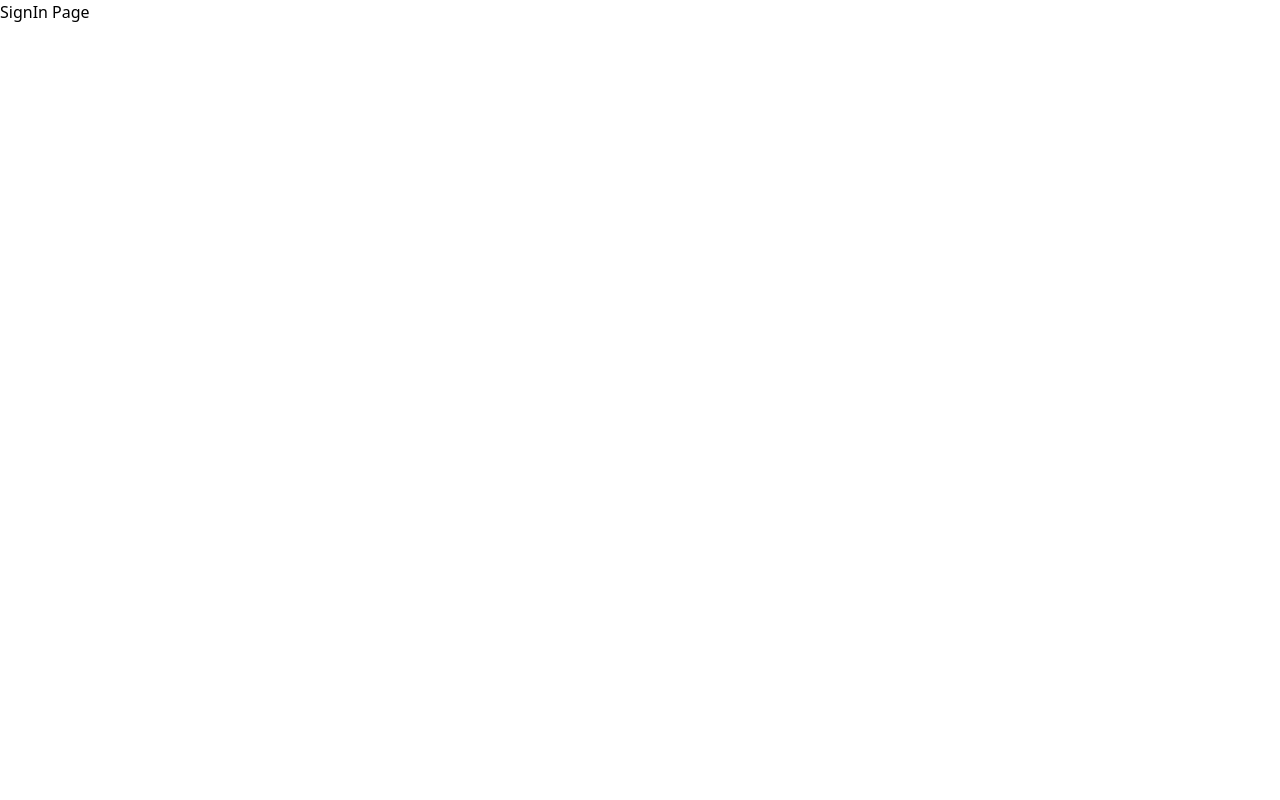
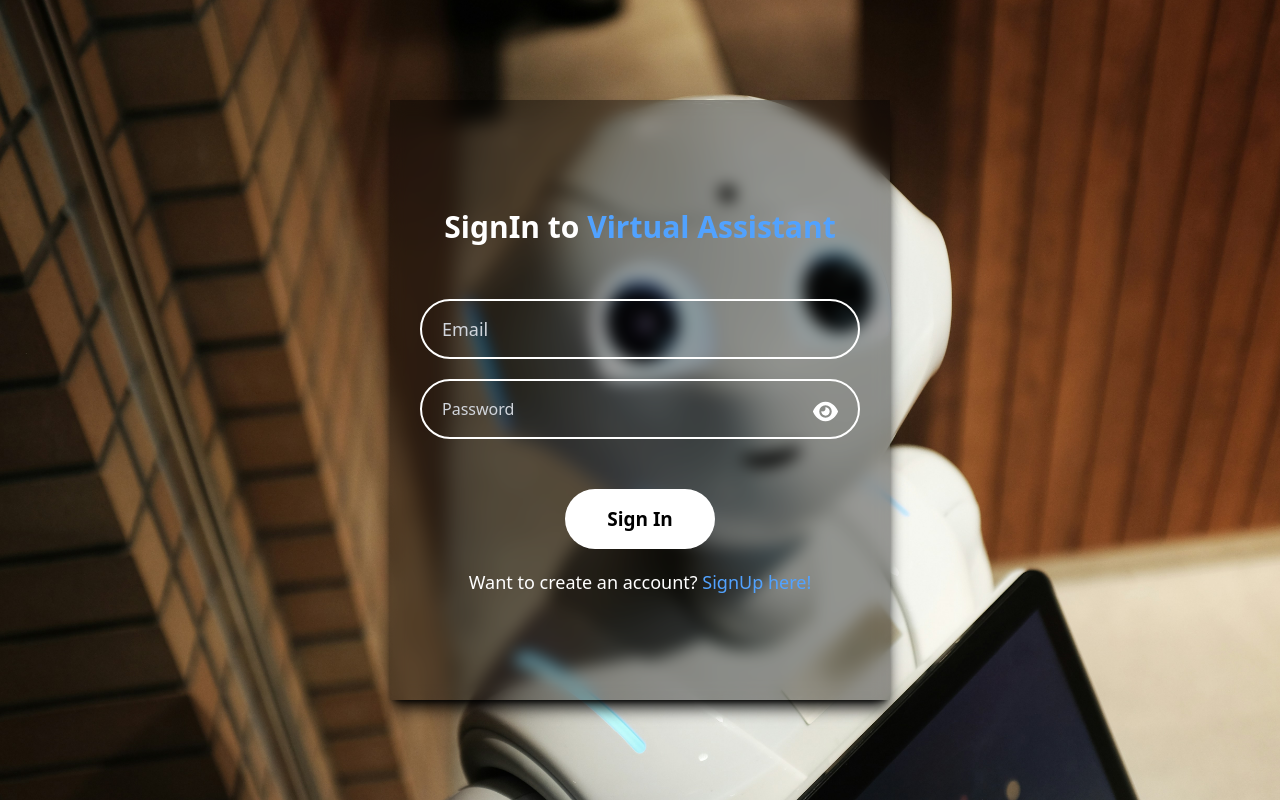
Before and after one commit to ShuklaPranav007/Virtual-AI, a React app in the folder frontend/: page /signin in a window 1280 px wide. Built offline with nearby package versions, Linux system fonts and the light colour scheme; the HTML template or start-up script is replaced by a standard one.

Commit message:
signIn page

```diff
--- a/frontend/src/App.jsx
+++ b/frontend/src/App.jsx
@@ -1,16 +1,15 @@
 import React from "react";
-import { Routes, Route } from "react-router-dom";
+import { Routes, Route, Navigate } from "react-router-dom";
 import SignUp from "./pages/SignUp.jsx";
 import SignIn from "./pages/SignIn.jsx";
 
 function App() {
   return (
-    <>
-      <Routes>
-        <Route path="/signup" element={<SignUp />} />
-        <Route path="/signin" element={<SignIn />} />
-      </Routes>
-    </>
+    <Routes>
+      <Route path="/" element={<Navigate to="/signup" />} />
+      <Route path="/signup" element={<SignUp />} />
+      <Route path="/signin" element={<SignIn />} />
+    </Routes>
   );
 }
 
--- a/frontend/src/context/UserContext.jsx
+++ b/frontend/src/context/UserContext.jsx
@@ -1,6 +1,6 @@
-import { createContext } from "react";
+import React, { createContext } from "react";
 
-export const userDataContext = createContext();
+export const userDataContext = createContext(null);
 
 const UserContextProvider = ({ children }) => {
   const serverUrl = "http://localhost:8080";
--- a/frontend/src/main.jsx
+++ b/frontend/src/main.jsx
@@ -1,7 +1,8 @@
+import React from "react";
 import { createRoot } from "react-dom/client";
+import { BrowserRouter } from "react-router-dom";
+import App from "./App.jsx";
 import "./index.css";
-import App from "./App.jsx";
-import { BrowserRouter } from "react-router-dom";
 import UserContextProvider from "./context/UserContext.jsx";
 
 createRoot(document.getElementById("root")).render(
--- a/frontend/src/pages/SignIn.jsx
+++ b/frontend/src/pages/SignIn.jsx
@@ -1,9 +1,106 @@
-import React from 'react'
+import React, { useState, useContext } from "react";
+import bg from "../assets/signup.jpg";
+import { FaEye, FaEyeSlash } from "react-icons/fa6";
+import { useNavigate } from "react-router-dom";
+import { userDataContext } from "../context/UserContext.jsx";
+import axios from "axios";
 
 const SignIn = () => {
+  const [showPassword, setShowPassword] = useState(false);
+  const navigate = useNavigate();
+  const { serverUrl } = useContext(userDataContext);
+  const [email, setEmail] = useState("");
+  const [password, setPassword] = useState("");
+  const [error,setError]=useState("")
+  const [loading, setLoading] = useState(false)
+
+  const handleSignIn = async (e) => {
+    e.preventDefault();
+    setError("")
+    setLoading(true)
+    try {
+      const result = await axios.post(
+        `${serverUrl}/api/auth/signin`,
+        { email, password },
+        { withCredentials: true }
+      );
+      console.log(result);
+      setLoading(false)
+      navigate("/signin");
+    } catch (error) {
+      console.log(error);
+      setLoading(false)
+      setError(error.response.data.message)
+    }
+  };
+
   return (
-    <div>SignIn Page</div>
-  )
-}
+    <div
+      className="w-full h-screen bg-cover bg-center flex justify-center items-center"
+      style={{ backgroundImage: `url(${bg})` }}
+    >
+      <form
+        onSubmit={handleSignIn}
+        className="w-[90%] h-[600px] max-w-[500px]
+        bg-[#00000062] backdrop-blur shadow-lg shadow-black
+        flex flex-col items-center justify-center gap-[20px]
+        px-[30px]"
+      >
+        <h1 className="text-white text-[30px] font-semibold mb-[30px]">
+          SignIn to <span className="text-blue-400">Virtual Assistant</span>
+        </h1>
 
-export default SignIn
+        <input
+          type="email"
+          placeholder="Email"
+          className="w-full h-[60px] outline-none border-2 border-white
+          bg-transparent text-white placeholder-gray-300
+          px-[20px] rounded-full text-[18px]"
+          required
+          onChange={(e) => setEmail(e.target.value)}
+          value={email}
+        />
+
+        <div className="w-full h-[60px] border-2 border-white bg-transparent rounded-full relative">
+          <input
+            type={showPassword ? "text" : "password"}
+            placeholder="Password"
+            className="text-white w-full h-full rounded-full outline-none bg-transparent
+            placeholder-gray-300 px-[20px]"
+            required
+            onChange={(e) => setPassword(e.target.value)}
+            value={password}
+          />
+
+          {showPassword ? (
+            <FaEyeSlash
+              className="absolute top-[18px] right-[20px] w-[25px] h-[25px] text-white cursor-pointer"
+              onClick={() => setShowPassword(false)}
+            />
+          ) : (
+            <FaEye
+              className="absolute top-[18px] right-[20px] w-[25px] h-[25px] text-white cursor-pointer"
+              onClick={() => setShowPassword(true)}
+            />
+          )}
+        </div>
+
+        {error.length>0 && <p className="text-red-500">{error}</p> }
+
+        <button className="min-w-[150px] h-[60px] mt-[30px] text-black font-semibold bg-white rounded-full text-[19px]" disabled={loading}>
+          {loading?"Loading...." :"Sign In"}
+        </button>
+
+        <p
+          className="text-white text-[18px] cursor-pointer"
+          onClick={() => navigate("/signup")}
+        >
+          Want to create an account?{" "}
+          <span className="text-blue-400">SignUp here!</span>
+        </p>
+      </form>
+    </div>
+  );
+};
+
+export default SignIn;
--- a/frontend/src/pages/SignUp.jsx
+++ b/frontend/src/pages/SignUp.jsx
@@ -13,9 +13,12 @@ const SignUp = () => {
   const [name, setName] = useState("");
   const [email, setEmail] = useState("");
   const [password, setPassword] = useState("");
+  const [error,setError]=useState("")
+   const [loading, setLoading] = useState(false)
 
   const handleSignUp = async (e) => {
     e.preventDefault();
+    setError("")
     try {
       const result = await axios.post(
         `${serverUrl}/api/auth/signup`,
@@ -23,9 +26,12 @@ const SignUp = () => {
         { withCredentials: true }
       );
       console.log(result);
+      setLoading(false)
       navigate("/signin");
     } catch (error) {
       console.log(error);
+      setLoading(false)
+      setError(error.response.data.message)
     }
   };
 
@@ -71,7 +77,7 @@ const SignUp = () => {
           <input
             type={showPassword ? "text" : "password"}
             placeholder="Password"
-            className="w-full h-full rounded-full outline-none bg-transparent
+            className="text-white w-full h-full rounded-full outline-none bg-transparent
             placeholder-gray-300 px-[20px]"
             required
             onChange={(e) => setPassword(e.target.value)}
@@ -91,8 +97,10 @@ const SignUp = () => {
           )}
         </div>
 
-        <button className="min-w-[150px] h-[60px] mt-[30px] text-black font-semibold bg-white rounded-full text-[19px]">
-          Sign Up
+        {error.length>0 && <p className="text-red-500">{error}</p> }
+
+        <button className="min-w-[150px] h-[60px] mt-[30px] text-black font-semibold bg-white rounded-full text-[19px]"disabled={loading}>
+          {loading?"Loading...." :"Sign Up"}
         </button>
 
         <p
```
Also changed, not shown: 1 other file (tests, documents, lock files or other folders).
